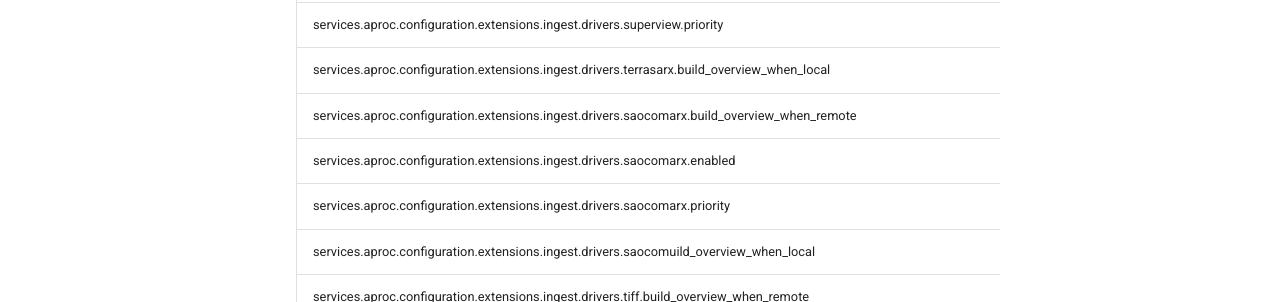
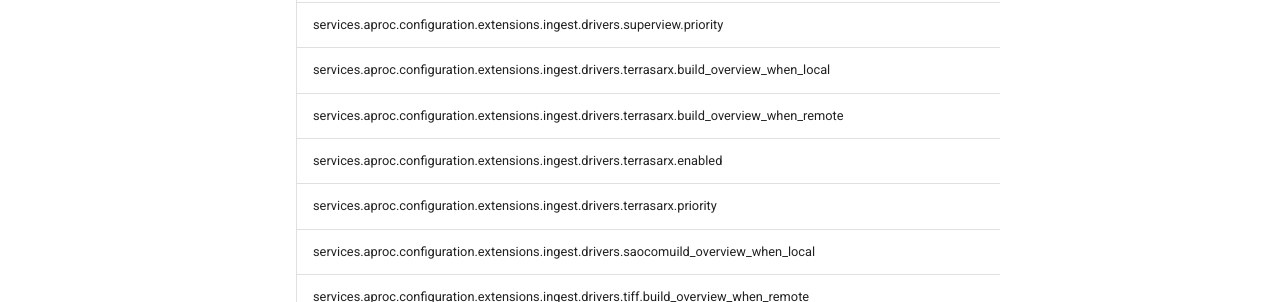
Before and after one commit to gisaia/ARLAS-Exploration-stack, an MkDocs documentation site: the page built from docs/docs/helm/aias-services/README.md, in a window 1280 px wide and 900 px high, scrolled down 26989 px. Shown: the part 152-454 px from the top of the window. Built offline with MkDocs 1.6.1 and Material for MkDocs 9.7.7, drawn with Linux system fonts in a browser that asks for light colours; comment, search, counter and statistics services are not loaded.

Commit message:
fix saocom/terrasarx

```diff
--- a/docs/docs/helm/aias-services/README.md
+++ b/docs/docs/helm/aias-services/README.md
@@ -264,9 +264,9 @@ A Helm Chart to deploy ARLAS AIAS Services
 | services.aproc.configuration.extensions.ingest.drivers.superview.enabled | bool | `true` |  |
 | services.aproc.configuration.extensions.ingest.drivers.superview.priority | int | `22` |  |
 | services.aproc.configuration.extensions.ingest.drivers.terrasarx.build_overview_when_local | bool | `true` |  |
-| services.aproc.configuration.extensions.ingest.drivers.saocomarx.build_overview_when_remote | bool | `true` |  |
-| services.aproc.configuration.extensions.ingest.drivers.saocomarx.enabled | bool | `true` |  |
-| services.aproc.configuration.extensions.ingest.drivers.saocomarx.priority | int | `7` |  |
+| services.aproc.configuration.extensions.ingest.drivers.terrasarx.build_overview_when_remote | bool | `true` |  |
+| services.aproc.configuration.extensions.ingest.drivers.terrasarx.enabled | bool | `true` |  |
+| services.aproc.configuration.extensions.ingest.drivers.terrasarx.priority | int | `7` |  |
 | services.aproc.configuration.extensions.ingest.drivers.saocomuild_overview_when_local | bool | `true` |  |
 | services.aproc.configuration.extensions.ingest.drivers.tiff.build_overview_when_remote | bool | `true` |  |
 | services.aproc.configuration.extensions.ingest.drivers.tiff.enabled | bool | `true` |  |
```
